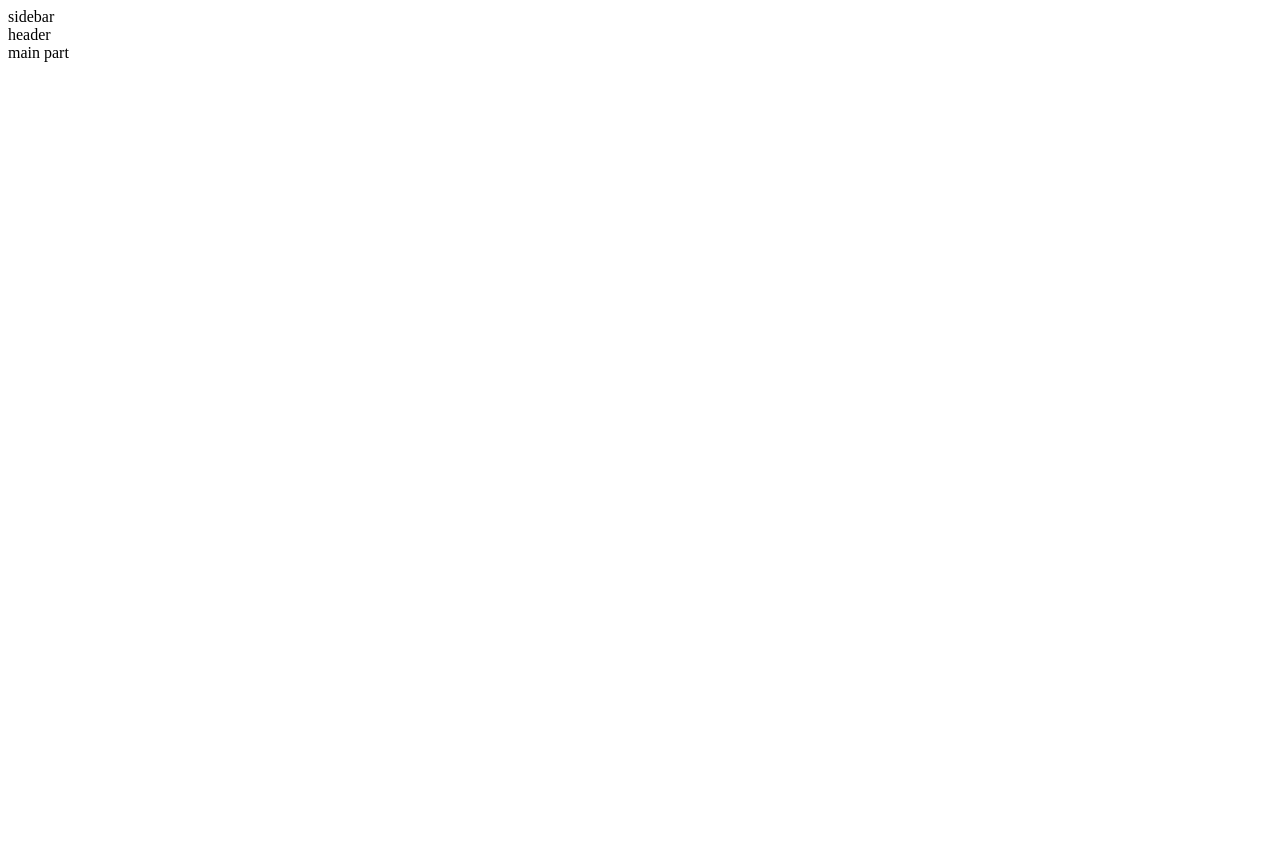
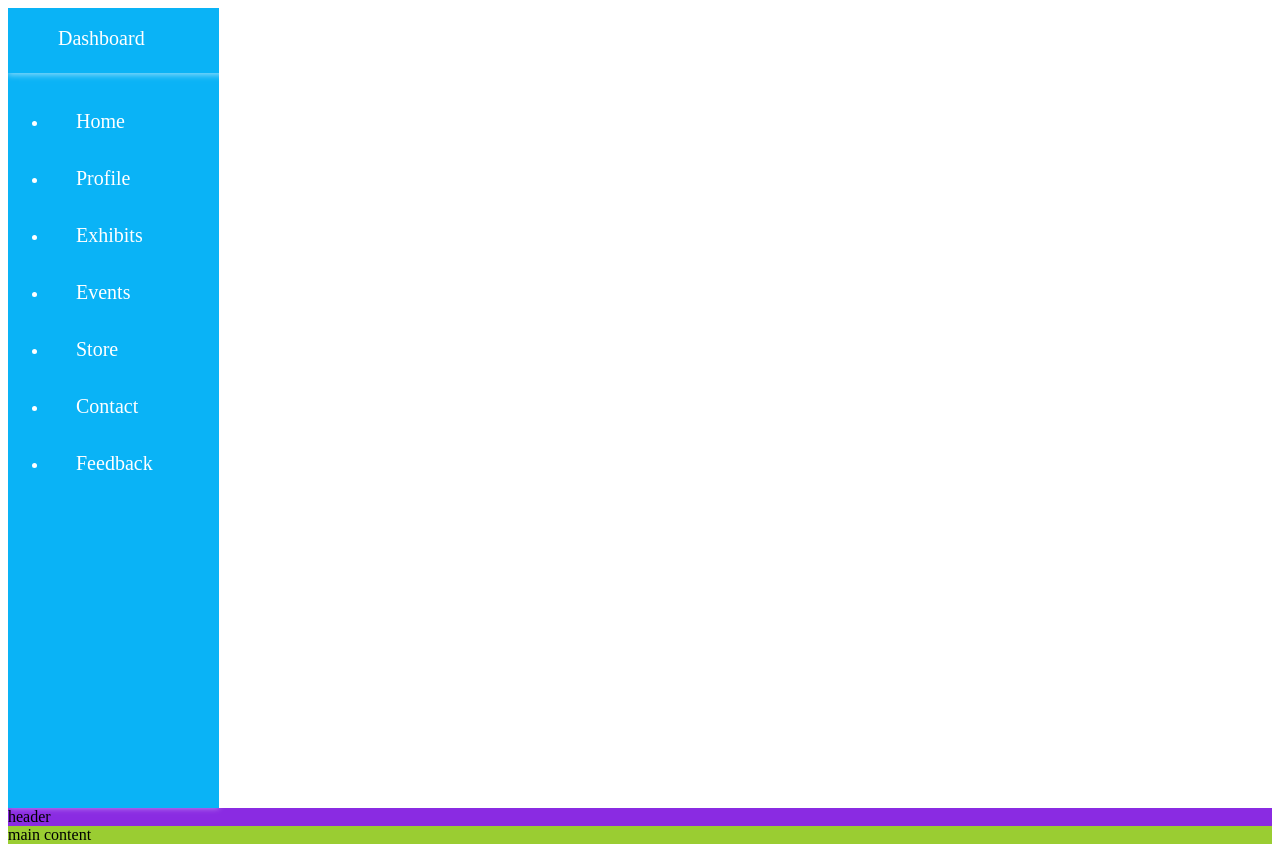
Before and after one commit to ABHISHEK-PRASAD-BAHELIYA/Admin-Dashboard, a plain HTML site: page index.html in a window 1280 px wide. Before the commit the page ends 800 px from the top, so only its background shows below. Drawn offline with Linux system fonts and the light colour scheme.

Commit message:
working on sidebar

```diff
--- a/index.html
+++ b/index.html
@@ -5,13 +5,58 @@
     <meta name="viewport" content="width=device-width, initial-scale=1.0">
     <title>Admin Dashboard</title>
 </head>
+<link rel="stylesheet" href="style.css">
 <body>
 <div class="container">
-    <div class="sidebar">sidebar
-        <div class="header">header
-            <div class="main-content">main part    </div>
+    <div class="sidebar_menu">
+        <div class="logo">
+            <a href="#">Dashboard</a>
+        </div>
+        <div class="menu">
+            <ul>
+              <li>
+                <i class="fa-solid fa-image"></i>
+                <a href="#">Home</a>
+              </li>
+              <li>
+                <i class="fa-solid fa-arrow-up-right-from-square"></i>
+                <a href="#">Profile</a>
+              </li>
+              <li>
+                <i class="fa-solid fa-photo-film"></i>
+                <a href="#">Exhibits</a>
+              </li>
+              <li>
+                <i class="fa-solid fa-calendar-days"></i>
+                <a href="#">Events</a>
+              </li>
+              <li>
+                <i class="fa-solid fa-store"></i>
+                <a href="#">Store</a>
+              </li>
+              <li>
+                <i class="fa-solid fa-phone"></i>
+                <a href="#">Contact</a>
+              </li>
+              <li>
+                <i class="fa-regular fa-comments"></i>
+                <a href="#">Feedback</a>
+              </li>
+            </ul>
+          </div>
+
+          <div class="social_media">
+            <ul>
+              <a href="#"><i class="fa-brands fa-facebook"></i></i></a>
+              <a href="#"><i class="fa-brands fa-twitter"></i></a>
+              <a href="#"><i class="fa-brands fa-instagram"></i></i></a>
+              <a href="#"><i class="fa-brands fa-youtube"></i></a>
+            </ul>
+          </div>
         </div>
     </div>
+    <div class="header">header</div>
+    <div class="main-content">main content</div>
 </div>
 </body>
 </html>
--- a/style.css
+++ b/style.css
@@ -0,0 +1,70 @@
+.container {
+    margin: 0;
+    padding: 0;
+    height: 100vh;
+    display: grid;
+    grid-template-columns: repeat(12, 1fr);
+    grid-template-rows: repeat(12, 1fr);
+}
+
+.sidebar_menu {
+    box-shadow: 0 0 6px rgba(255, 255, 255, 0.5);
+    transition: all 0.3s linear;
+    background-color: rgb(10, 179, 246);
+    grid-column: 1 / span 2;
+    grid-row:1 / span 12 ;
+
+}
+
+.sidebar_menu .logo {
+    position: absolute;
+    width: 100%;
+    height: 65px;
+    line-height: 60px;
+    box-shadow: 0 2px 6px rgba(255, 255, 255, 0.5);
+}
+
+.sidebar_menu .logo a {
+    position: absolute;
+    left: 50px;
+    color: white;
+    text-decoration: none;
+    font-size: 20px;
+    font-weight: 500;
+}
+
+.sidebar_menu .menu {
+    color: white;
+    position: absolute;
+    width: 100%;
+    top: 80px;
+}
+
+.sidebar_menu .menu li {
+    margin-top: 6px;
+    padding: 14px 20px;
+}
+
+.sidebar_menu .menu i,
+a {
+    color: white;
+    text-decoration: none;
+    font-size: 20px;
+}
+
+.sidebar_menu .menu i {
+    padding-right: 8px;
+}
+
+
+.header {
+    background-color: blueviolet;
+    grid-column: 3 / span 12;
+    grid-row: 1 / span 2;
+}
+
+.main-content {
+    background-color: yellowgreen;
+    grid-column: 3 / span 12;
+    grid-row: 3 / span 12;
+}
```
